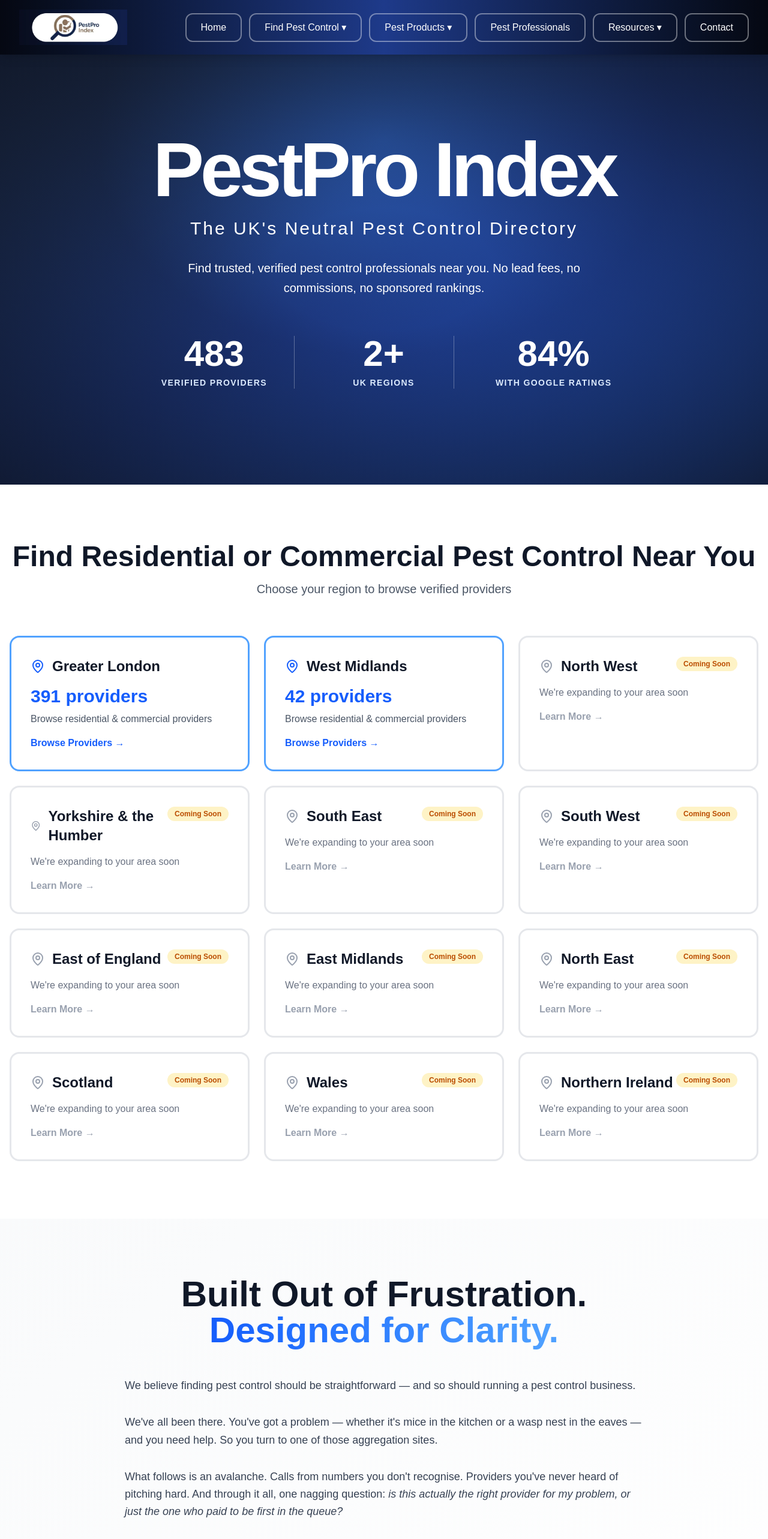
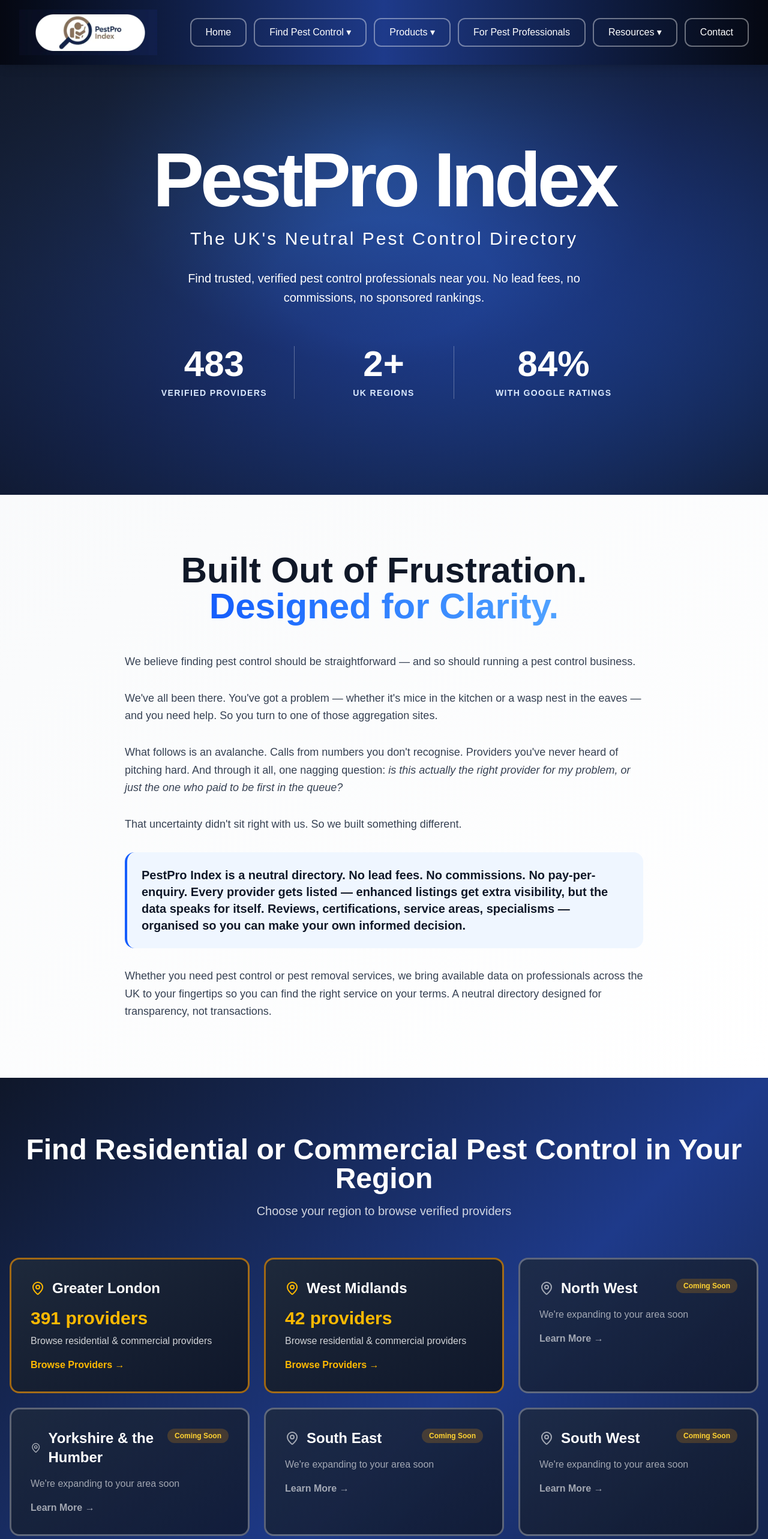
Before and after one commit to aarongeorghiades-hub/pestpro-index-v2-live, a Next.js app: page / in a window 1280 px wide. Shown: the top 2566 px of the page at 60% size. Built offline with nearby package versions, Linux system fonts and the light colour scheme.

Commit message:
Session 30 R2: Fix nav labels, reorder homepage sections, restyle region cards with dark navy glass-effect, increase logo size

```diff
--- a/app/(home)/page.tsx
+++ b/app/(home)/page.tsx
@@ -121,71 +121,6 @@ export default function Home() {
         </div>
       </section>
 
-      {/* REGION PICKER SECTION */}
-      <section className="py-24 bg-white">
-        <div className="max-w-7xl mx-auto px-4">
-          <div className="text-center mb-16">
-            <h2 className="text-4xl md:text-5xl font-black text-gray-900 mb-4">
-              Find Residential or Commercial Pest Control Near You
-            </h2>
-            <p className="text-xl text-gray-600">
-              Choose your region to browse verified providers
-            </p>
-          </div>
-
-          <div className="grid grid-cols-1 md:grid-cols-2 lg:grid-cols-3 gap-6">
-            {regions.map((region) => (
-              <Link
-                key={region.slug}
-                href={`/pest-control/${region.slug}`}
-                className="group"
-              >
-                <div className={`rounded-2xl p-8 h-full transition-all duration-300 transform hover:-translate-y-2 hover:shadow-2xl ${
-                  region.status === 'live'
-                    ? 'bg-white/5 backdrop-blur-sm border-[3px] border-blue-400 hover:border-blue-500'
-                    : 'bg-white/5 backdrop-blur-sm border-[3px] border-gray-200 hover:border-gray-300'
-                }`}>
-                  <div className="flex items-start justify-between mb-4">
-                    <div className="flex items-center gap-3">
-                      <MapPin className={`w-6 h-6 ${region.status === 'live' ? 'text-blue-600' : 'text-gray-400'}`} />
-                      <h3 className="text-2xl font-black text-gray-900">{region.name}</h3>
-                    </div>
-                    {region.status === 'coming-soon' && (
-                      <span className="px-3 py-1 bg-amber-100 text-amber-700 text-xs font-bold rounded-full whitespace-nowrap">
-                        Coming Soon
-                      </span>
-                    )}
-                  </div>
-
-                  {region.status === 'live' && region.providerCount && (
-                    <>
-                      <p className="text-3xl font-black text-blue-600 mb-2">
-                        {region.providerCount} providers
-                      </p>
-                      <p className="text-gray-600 mb-4">
-                        Browse residential & commercial providers
-                      </p>
-                    </>
-                  )}
-
-                  {region.status === 'coming-soon' && (
-                    <p className="text-gray-500 mb-4">
-                      We're expanding to your area soon
-                    </p>
-                  )}
-
-                  <div className={`flex items-center font-bold group-hover:translate-x-2 transition-transform ${
-                    region.status === 'live' ? 'text-blue-600' : 'text-gray-400'
-                  }`}>
-                    {region.status === 'live' ? 'Browse Providers' : 'Learn More'} →
-                  </div>
-                </div>
-              </Link>
-            ))}
-          </div>
-        </div>
-      </section>
-
       {/* BUILT OUT OF FRUSTRATION */}
       <section className="py-24 bg-gradient-to-br from-gray-50 to-white">
         <div className="max-w-4xl mx-auto px-4">
@@ -219,6 +154,71 @@ export default function Home() {
             <p>
               Whether you need pest control or pest removal services, we bring available data on professionals across the UK to your fingertips so you can find the right service on your terms. A neutral directory designed for transparency, not transactions.
             </p>
+          </div>
+        </div>
+      </section>
+
+      {/* REGION PICKER SECTION */}
+      <section className="py-24 bg-gradient-to-br from-[#0f172a] via-[#1e3a8a] to-[#0f172a]">
+        <div className="max-w-7xl mx-auto px-4">
+          <div className="text-center mb-16">
+            <h2 className="text-4xl md:text-5xl font-black text-white mb-4">
+              Find Residential or Commercial Pest Control in Your Region
+            </h2>
+            <p className="text-xl text-white/80">
+              Choose your region to browse verified providers
+            </p>
+          </div>
+
+          <div className="grid grid-cols-1 md:grid-cols-2 lg:grid-cols-3 gap-6">
+            {regions.map((region) => (
+              <Link
+                key={region.slug}
+                href={`/pest-control/${region.slug}`}
+                className="group"
+              >
+                <div className={`rounded-2xl p-8 h-full transition-all duration-300 transform hover:-translate-y-2 ${
+                  region.status === 'live'
+                    ? 'bg-gradient-to-br from-[#1e293b] to-[#0f172a] border-[3px] border-amber-500/60 hover:border-amber-400 hover:shadow-[0_0_30px_rgba(251,191,36,0.3)]'
+                    : 'bg-gradient-to-br from-[#1e293b]/80 to-[#0f172a]/80 border-[3px] border-white/30 hover:border-white/40'
+                }`}>
+                  <div className="flex items-start justify-between mb-4">
+                    <div className="flex items-center gap-3">
+                      <MapPin className={`w-6 h-6 ${region.status === 'live' ? 'text-amber-400' : 'text-white/60'}`} />
+                      <h3 className="text-2xl font-black text-white">{region.name}</h3>
+                    </div>
+                    {region.status === 'coming-soon' && (
+                      <span className="px-3 py-1 bg-amber-500/20 text-amber-300 text-xs font-bold rounded-full whitespace-nowrap">
+                        Coming Soon
+                      </span>
+                    )}
+                  </div>
+
+                  {region.status === 'live' && region.providerCount && (
+                    <>
+                      <p className="text-3xl font-black text-amber-400 mb-2">
+                        {region.providerCount} providers
+                      </p>
+                      <p className="text-white/80 mb-4">
+                        Browse residential & commercial providers
+                      </p>
+                    </>
+                  )}
+
+                  {region.status === 'coming-soon' && (
+                    <p className="text-white/60 mb-4">
+                      We're expanding to your area soon
+                    </p>
+                  )}
+
+                  <div className={`flex items-center font-bold group-hover:translate-x-2 transition-transform ${
+                    region.status === 'live' ? 'text-amber-400' : 'text-white/60'
+                  }`}>
+                    {region.status === 'live' ? 'Browse Providers' : 'Learn More'} →
+                  </div>
+                </div>
+              </Link>
+            ))}
           </div>
         </div>
       </section>
--- a/components/Navigation.tsx
+++ b/components/Navigation.tsx
@@ -68,8 +68,8 @@ export default function Navigation() {
             <Image
               src="/logo-header.png"
               alt="PestPro Index Logo"
-              width={180}
-              height={50}
+              width={230}
+              height={56}
               className="h-auto"
             />
           </Link>
@@ -122,6 +122,9 @@ export default function Navigation() {
                 <div className="border-t-2 border-white/20 my-2"></div>
 
                 {/* Quick Links Section */}
+                <div className="px-4 py-3 text-white/60 text-xs font-semibold uppercase tracking-wider border-b border-white/10">
+                  Quick Links
+                </div>
                 {quickLinks.map((link) => (
                   <Link
                     key={link.href}
@@ -142,7 +145,7 @@ export default function Navigation() {
               onClick={() => setIsPestProductsOpen(!isPestProductsOpen)}
               className="px-6 py-2.5 font-medium text-base border-2 border-white/40 rounded-xl transition-all duration-200 bg-transparent text-white hover:border-white/60 hover:bg-white/10 flex items-center gap-2"
             >
-              Pest Products ▾
+              Products ▾
             </button>
 
             {isPestProductsOpen && (
@@ -165,7 +168,7 @@ export default function Navigation() {
             href="/professionals"
             className="px-6 py-2.5 font-medium text-base border-2 border-white/40 rounded-xl transition-all duration-200 bg-transparent text-white hover:border-white/60 hover:bg-white/10"
           >
-            Pest Professionals
+            For Pest Professionals
           </Link>
 
           {/* Resources Dropdown */}
@@ -256,6 +259,9 @@ export default function Navigation() {
 
               {/* Quick Links */}
               <div className="border-t border-white/10 mt-2 pt-2">
+                <div className="px-4 py-2 text-white/50 text-xs font-light">
+                  Quick Links
+                </div>
                 {quickLinks.map((link) => (
                   <Link
                     key={link.href}
@@ -272,7 +278,7 @@ export default function Navigation() {
             {/* Mobile Pest Products Section */}
             <div className="border-t border-white/10 mt-2 pt-2">
               <div className="px-4 py-2 text-white/60 text-xs font-semibold uppercase tracking-wider">
-                Pest Products
+                Products
               </div>
               {pestProducts.map((product) => (
                 <Link
@@ -291,7 +297,7 @@ export default function Navigation() {
               className="block px-4 py-3 text-white hover:bg-white/10 rounded-lg transition-colors"
               onClick={() => setIsOpen(false)}
             >
-              Pest Professionals
+              For Pest Professionals
             </Link>
 
             {/* Mobile Resources Section */}
```
